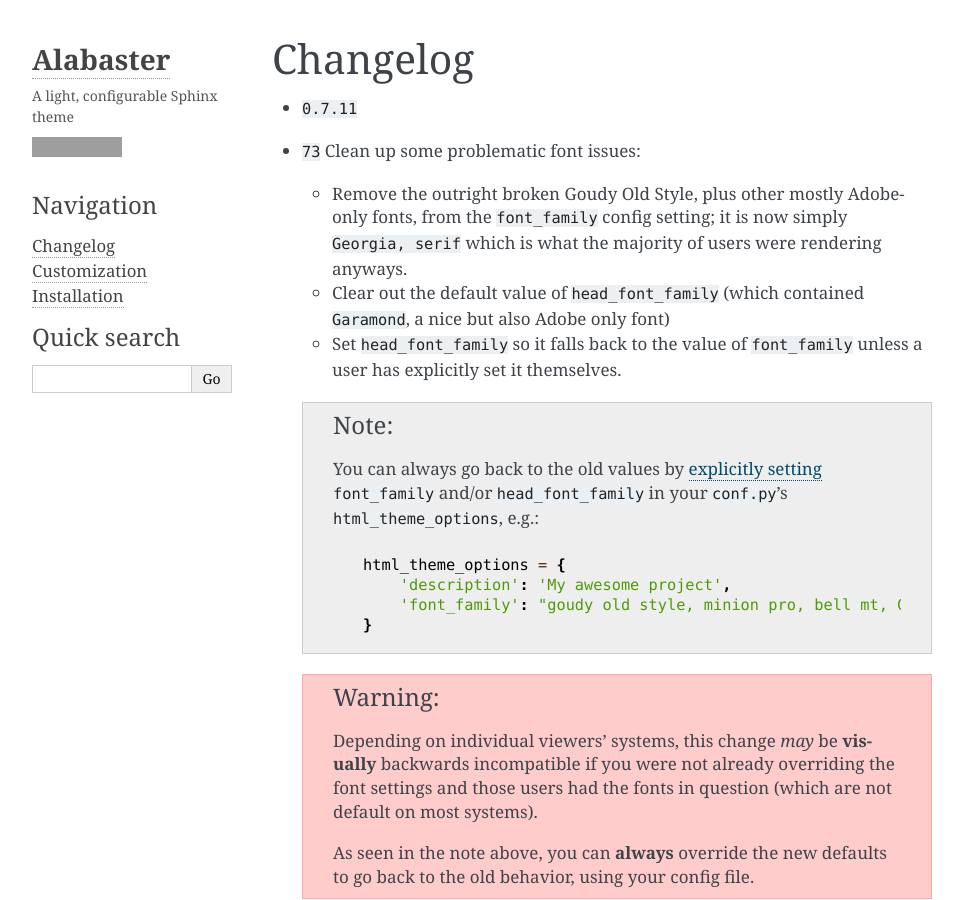
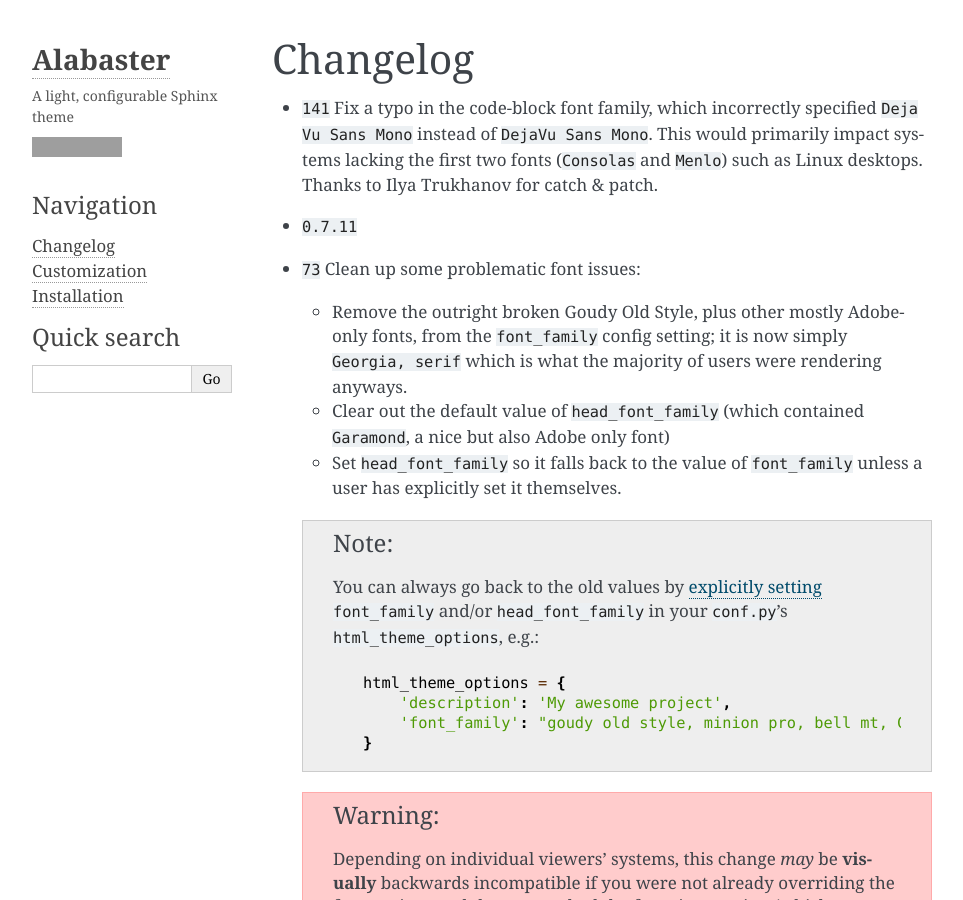
Before and after one commit to sphinx-doc/alabaster, a Sphinx documentation site: the page built from docs/changelog.rst, in a window 1280 px wide and 900 px high. Shown: the whole window, without its empty margins (148-1111 px from the left). Built offline with Sphinx 7.4.7, drawn with Linux system fonts in a browser that asks for light colours; cross-references to code outside the pages are shown as plain code; grey boxes are pictures that could not be loaded.

Commit message:
Changelog re #141

```diff
--- a/docs/changelog.rst
+++ b/docs/changelog.rst
@@ -2,6 +2,11 @@
 Changelog
 =========
 
+- :bug:`141` Fix a typo in the code-block font family, which incorrectly
+  specified ``Deja Vu Sans Mono`` instead of ``DejaVu Sans Mono``. This would
+  primarily impact systems lacking the first two fonts (``Consolas`` and
+  ``Menlo``) such as Linux desktops. Thanks to Ilya Trukhanov for catch &
+  patch.
 - :release:`0.7.11 <2018-06-18>`
 - :bug:`73` Clean up some problematic font issues:
 
```
